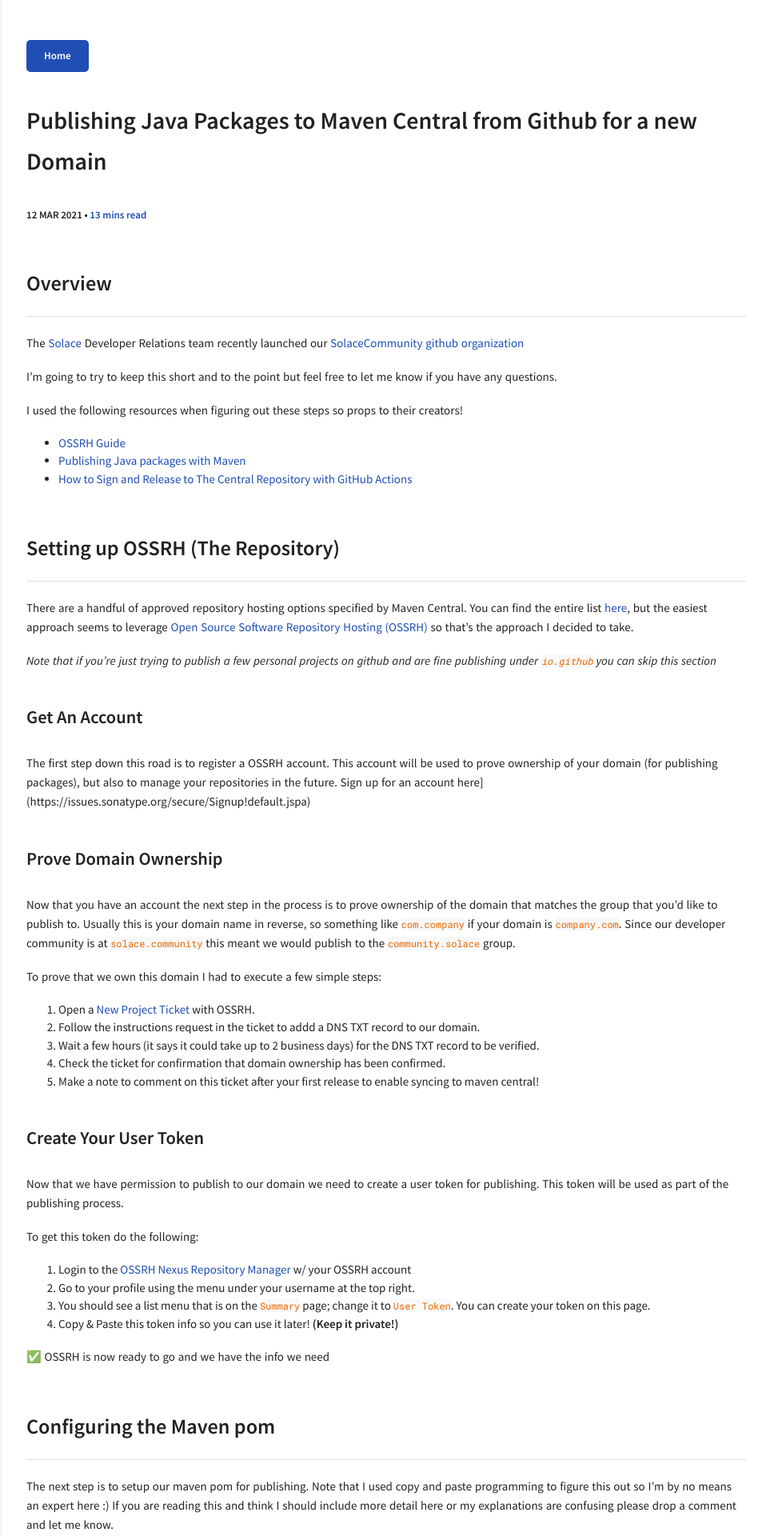
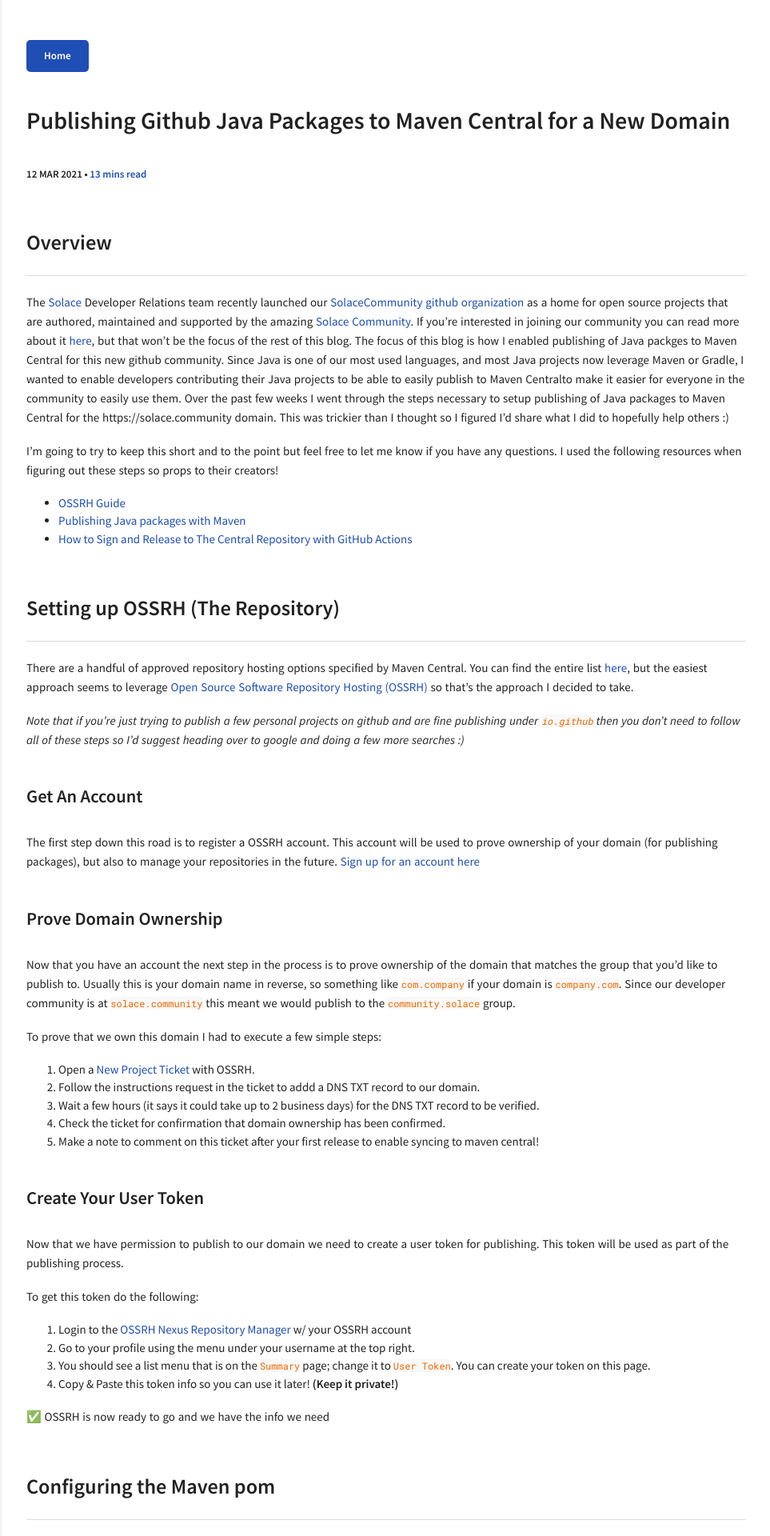
Before and after one commit to Mrc0113/mrc0113.github.io, a Jekyll site: the page built from _posts/2021-03-12-mvncentral-publish-github.md, in a window 1280 px wide. Shown: the top 1920 px of the page at 80% size, without its empty margins (317-1280 px from the left). Built offline with Jekyll 4.4.1, drawn with Linux system fonts in a browser that asks for light colours; nearby versions of some CDN libraries.

Commit message:
blog updates

````diff
--- a/_posts/2021-03-12-mvncentral-publish-github.md
+++ b/_posts/2021-03-12-mvncentral-publish-github.md
@@ -1,6 +1,6 @@
 ---
 layout: post
-title: Publishing Java Packages to Maven Central from Github for a new Domain
+title: Publishing Github Java Packages to Maven Central for a New Domain
 excerpt: "Over the past few weeks I went through the steps necessary to setup publishing of Java packages to Maven Central for a new domain. This was trickier than I thought so I figured I'd share what I did to hopefully help others :)"
 categories: [post]
 tags: []
@@ -9,10 +9,9 @@ github_comments_issueid: 11
 ---
 
 ## Overview
-The [Solace](solace.com) Developer Relations team recently launched our [SolaceCommunity github organization](github.com/SolaceCommunity] as a home for open source projects that are authored, maintained and supported by the amazing [Solace Community](solace.community). If you're interested in joining our community you can read more about it [here](https://solace.com/blog/announcing-new-solacecommunity-github-organization/), but that won't be the focus of the rest of this blog. The focus of this blog is how I enabled publishing of Java packges to Maven Central for this new github community. Since Java is one of our most used languages, and most Java projects now leverage Maven or Gradle, I wanted to enable developers contributing their Java projects to be able to easily publish to Maven Centralto make it easier for everyone in the community to easily use them. Over the past few weeks I went through the steps necessary to setup publishing of Java packages to Maven Central for the https://solace.community domain. This was trickier than I thought so I figured I'd share what I did to hopefully help others :)
+The [Solace](solace.com) Developer Relations team recently launched our [SolaceCommunity github organization](github.com/SolaceCommunity) as a home for open source projects that are authored, maintained and supported by the amazing [Solace Community](solace.community). If you're interested in joining our community you can read more about it [here](https://solace.com/blog/announcing-new-solacecommunity-github-organization/), but that won't be the focus of the rest of this blog. The focus of this blog is how I enabled publishing of Java packges to Maven Central for this new github community. Since Java is one of our most used languages, and most Java projects now leverage Maven or Gradle, I wanted to enable developers contributing their Java projects to be able to easily publish to Maven Centralto make it easier for everyone in the community to easily use them. Over the past few weeks I went through the steps necessary to setup publishing of Java packages to Maven Central for the https://solace.community domain. This was trickier than I thought so I figured I'd share what I did to hopefully help others :)
 
 I'm going to try to keep this short and to the point but feel free to let me know if you have any questions.
-
 I used the following resources when figuring out these steps so props to their creators!
 * [OSSRH Guide](https://central.sonatype.org/pages/ossrh-guide.html)
 * [Publishing Java packages with Maven](https://docs.github.com/en/actions/guides/publishing-java-packages-with-maven)
@@ -21,10 +20,10 @@ I used the following resources when figuring out these steps so props to their c
 ## Setting up OSSRH (The Repository)
 There are a handful of approved repository hosting options specified by Maven Central. You can find the entire list [here](https://maven.apache.org/repository/guide-central-repository-upload.html#approved-repository-hosting), but the easiest approach seems to leverage [Open Source Software Repository Hosting (OSSRH)](http://central.sonatype.org/pages/ossrh-guide.html) so that's the approach I decided to take.
 
-*Note that if you're just trying to publish a few personal projects on github and are fine publishing under `io.github` you can skip this section*
+*Note that if you're just trying to publish a few personal projects on github and are fine publishing under `io.github` then you don't need to follow all of these steps so I'd suggest heading over to google and doing a few more searches :)*
 
 ### Get An Account
-The first step down this road is to register a OSSRH account. This account will be used to prove ownership of your domain (for publishing packages), but also to manage your repositories in the future. Sign up for an account here](https://issues.sonatype.org/secure/Signup!default.jspa)
+The first step down this road is to register a OSSRH account. This account will be used to prove ownership of your domain (for publishing packages), but also to manage your repositories in the future. [Sign up for an account here](https://issues.sonatype.org/secure/Signup!default.jspa)
 
 ### Prove Domain Ownership
 Now that you have an account the next step in the process is to prove ownership of the domain that matches the group that you'd like to publish to. Usually this is your domain name in reverse, so something like `com.company` if your domain is `company.com`. Since our developer community is at `solace.community` this meant we would publish to the `community.solace` group.
@@ -257,6 +256,7 @@ The first step is to **Create Your Key**. You can do this locally using a tool s
     ```
     gpg --gen-key
     ```
+
 ✅ GPG key created!
 
 ## Share Your Public Key
@@ -284,7 +284,7 @@ gpg --keyserver hkp://pool.sks-keyservers.net --send-keys MYIDENTIFIER
 Okay at this point our project is looking pretty good and we could run a deployment locally using the `mvn --batch-mode clean deploy` command, however we actually want to perform our releases via a Github action. Shoutout to [sualeh](https://gist.github.com/sualeh) for creating [this gist](https://gist.github.com/sualeh/ae78dc16123899d7942bc38baba5203c) which helps me navigate the next few steps! In order to make the release from a Github Action we need to make our GPG private key and OSSRH user information available to the Github actions while also keeping it private. We can do this using [Github Action Secrets](https://help.github.com/en/actions/configuring-and-managing-workflows/creating-and-storing-encrypted-secrets).
 
 I created secrets at the Github Organization level so I followed the steps below to keep my `OSSRH_GPG_SECRET_KEY`,`OSSRH_GPG_SECRET_KEY_PASSWORD`,`OSSRH_USERNAME` and `OSSRH_PASSWORD` secret. If not clear by the name these are my GPG Secret Key, my GPG Secret Key password, my OSSRH Username (from the token we generated earlier) and the OSSRH password (from the token we generated earlier).If that screenshot feels out of date you can find the [docs here](https://docs.github.com/en/actions/reference/encrypted-secrets#creating-encrypted-secrets-for-an-organization)
-![Creating encrypted secrets for an organization](img/createOrgSecrets.png)
+![Creating encrypted secrets for an organization]({{site.url}}/img/createOrgSecrets.png)
 
 
 ✅ Secrets configured!
@@ -338,7 +338,7 @@ Now you're ready to run the Github Action. I'd recommend testing out the publish
 
 1. After the deploy job successfully runs you can head over to https://s01.oss.sonatype.org/content/repositories/snapshots/ and navigate to your project to verify that the snapshot has successfully deployed. It should look something like this:
 
-![snapshot](img/snapshot.png)
+![snapshot]({{site.url}}/img/snapshot.png)
 
 ✅ Snapshot published!
 
@@ -357,11 +357,12 @@ Now that our project is staged for release we need to login to the OSSRH Nexus R
 1. Navigate to the `Staging Repositories` in the menu on the left hand side.
 1. Examine the contents of the release and if everything looks good `close` the release. More information is available [here](https://central.sonatype.org/pages/releasing-the-deployment.html)
 1. The OSSRH deployment is now complete, but if this is your first release remember to go back and comment on your "New Project Ticket" we created earlier so your project will sync to Maven Central.
+
 ✅ Deployment Complete!
 
 ### Check out the deployed project!
 After ~24 hours head over to [Maven Central's search](https://search.maven.org/search) and you should be able to find our project by typing in your groupId or artifactId.
-![mavenCentralSearch](img/mavenCentralSearch.png)
+![mavenCentralSearch]({{site.url}}/img/mavenCentralSearch.png)
 
 ## Conclusion
 Hope this was useful! Feel free to leave a comment if you have any questions :)
````
Also changed, not shown: README.md.
